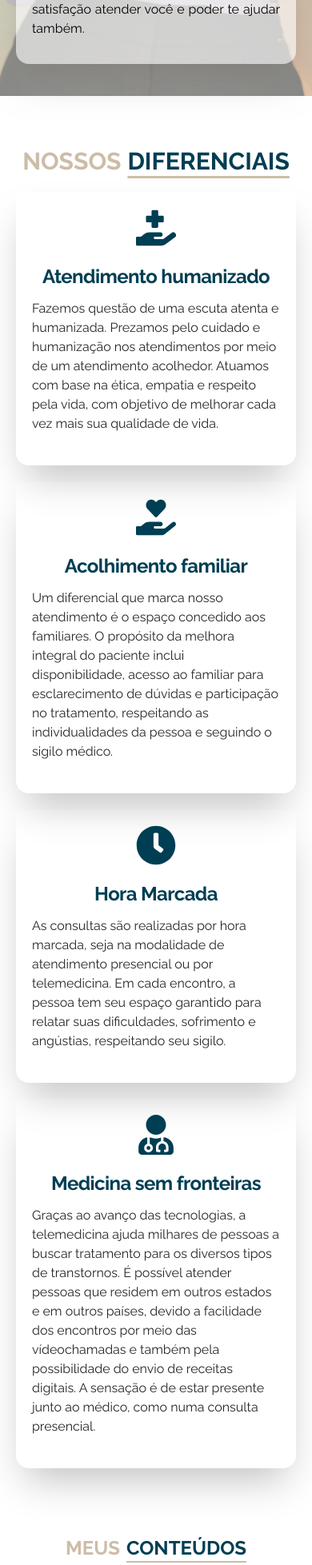
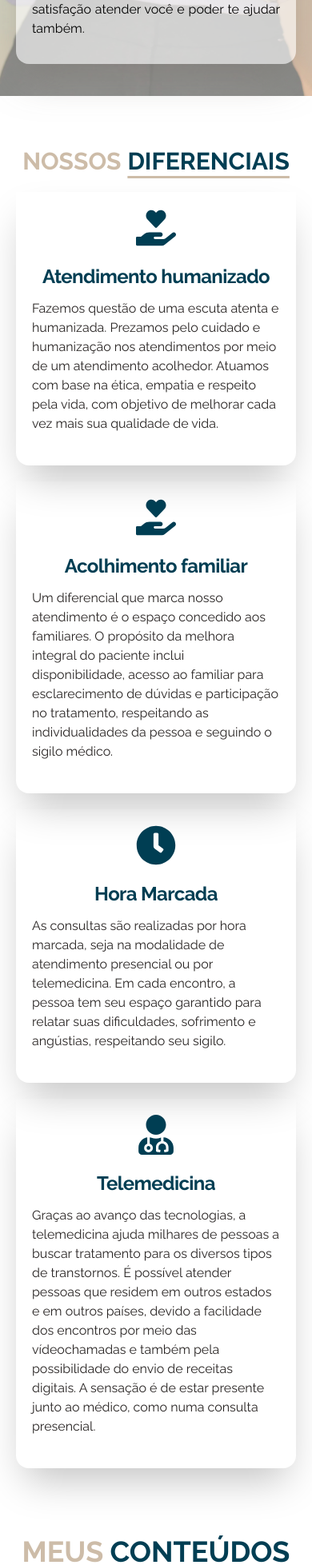
Before and after one commit to brunoprestesap/page-dra-camila, a React (Create React App) app: page / in a window 390 px wide. Shown: the part 3696-5653 px from the top of the page at 80% size. Built offline with nearby package versions, Linux system fonts and the light colour scheme.

Commit message:
ajustes iniciais

```diff
--- a/src/components/ContentsVideo.js
+++ b/src/components/ContentsVideo.js
@@ -61,10 +61,10 @@ function Contents({ color }) {
   return (
     <div id="depoimentos" className="p-5 flex justify-center flex-col items-center">
       <div className="flex justify-center gap-2 mb-3">
-        <h2 className="text-2xl md:text-4xl font-bold text-center uppercase text-[#CDBCA8]">
+        <h2 className="text-4xl font-bold text-center uppercase text-[#CDBCA8]">
           Meus
         </h2>
-        <h2 className="text-2xl md:text-4xl font-bold text-center uppercase underline decoration-[#CDBCA8] underline-offset-8">
+        <h2 className="text-4xl font-bold text-center uppercase underline decoration-[#CDBCA8] underline-offset-8">
           conteúdos
         </h2>
       </div>
--- a/src/components/Diferential.js
+++ b/src/components/Diferential.js
@@ -5,13 +5,12 @@ import {
   FaHandHoldingHeart,
   FaClock,
   FaUserMd,
-  FaHandHoldingMedical,
 } from "react-icons/fa";
 
 function Diferentials() {
   const contents = [
     {
-      icon: <FaHandHoldingMedical size={50}/>,
+      icon: <FaHandHoldingHeart size={50}/>,
       title: "Atendimento humanizado ",
       text: "Fazemos questão de uma escuta atenta e humanizada. Prezamos pelo cuidado e humanização nos atendimentos por meio de um atendimento acolhedor. Atuamos com base na ética, empatia e respeito pela vida, com objetivo de melhorar cada vez mais sua qualidade de vida.",
     },
@@ -27,7 +26,7 @@ function Diferentials() {
     },
     {
       icon: <FaUserMd size={50} />,
-      title: "Medicina sem fronteiras",
+      title: "Telemedicina",
       text: "Graças ao avanço das tecnologias, a telemedicina ajuda milhares de pessoas a buscar tratamento para os diversos tipos de transtornos. É possível atender pessoas que residem em outros estados e em outros países, devido a facilidade dos encontros por meio das vídeochamadas e também pela possibilidade do envio de receitas digitais. A sensação é de estar presente junto ao médico, como numa consulta presencial.",
     },
   ];
```
